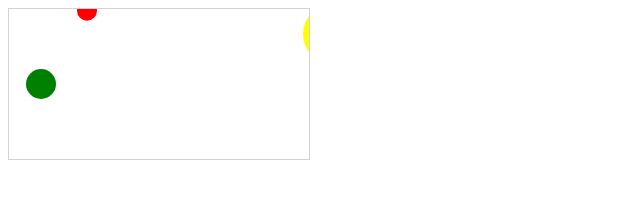
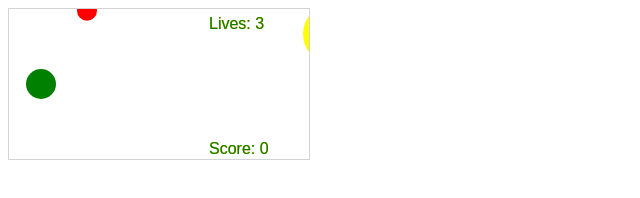
Before and after one commit to karyacoub/it202-project3, a plain HTML site: page index.html in a window 1280 px wide. Shown: the whole page, without its empty margins (0-640 px from the left). Drawn offline with Linux system fonts and the light colour scheme.

Commit message:
displayed lives and score on screen

```diff
--- a/index.html
+++ b/index.html
@@ -57,6 +57,12 @@
                 ctx.fillStyle = g.color;
                 ctx.fill();
 
+                var score = 'Score: ' + game.score;
+                var lives = 'Lives: ' + game.lives;
+                ctx.font = '16px Arial';
+                ctx.fillText(score, 200, 145);
+                ctx.fillText(lives, 200, 20);
+
                 if(g.type !== 'player')
                 {
                     g.x += g.speed;
@@ -76,8 +82,6 @@
                         {
                             game.score += 100;
                         }
-
-                        console.log(game);
                     }
                 }
             });
```
